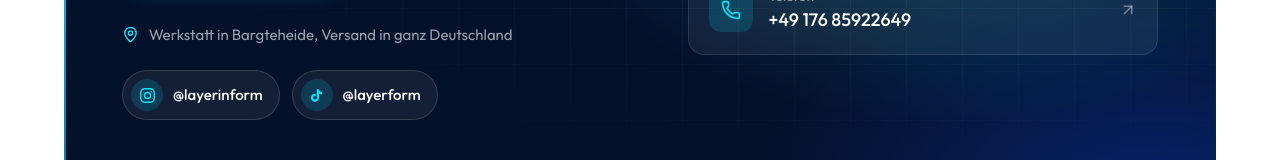
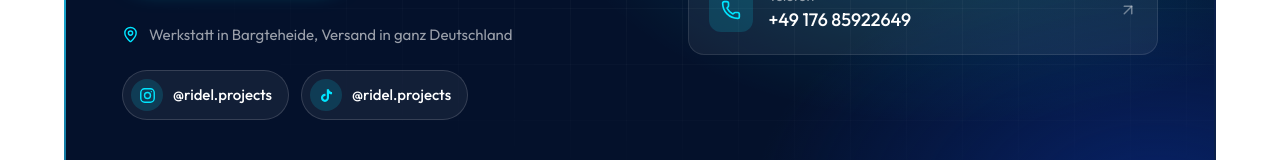
Before and after one commit to LayerInForm/LayerForm, a React (Vite) app: page / in a window 1280 px wide. Shown: the part 5025-5185 px from the top of the page. Built offline with nearby package versions, Linux system fonts and the light colour scheme.

Commit message:
Instagram und TikTok: ridel.projects

```diff
--- a/components/links.ts
+++ b/components/links.ts
@@ -1,7 +1,7 @@
 // Zentrale Links – hier ändern, dann passt es überall
 export const ETSY_URL = 'https://www.etsy.com/shop/MeinWunderstueck';
 export const ETSY_NAME = 'Mein Wunderstück';
-export const INSTAGRAM_URL = 'https://www.instagram.com/layerinform/';
-export const INSTAGRAM_HANDLE = '@layerinform';
-export const TIKTOK_URL = 'https://www.tiktok.com/@layerform';
-export const TIKTOK_HANDLE = '@layerform';
+export const INSTAGRAM_URL = 'https://www.instagram.com/ridel.projects/';
+export const INSTAGRAM_HANDLE = '@ridel.projects';
+export const TIKTOK_URL = 'https://www.tiktok.com/@ridel.projects';
+export const TIKTOK_HANDLE = '@ridel.projects';
--- a/index.html
+++ b/index.html
@@ -24,8 +24,8 @@
       "email": "info@layer-form.de",
       "telephone": "+49 176 85922649",
       "sameAs": [
-        "https://www.instagram.com/layerinform/",
-        "https://www.tiktok.com/@layerform",
+        "https://www.instagram.com/ridel.projects/",
+        "https://www.tiktok.com/@ridel.projects",
         "https://www.etsy.com/shop/MeinWunderstueck"
       ]
     }
```
